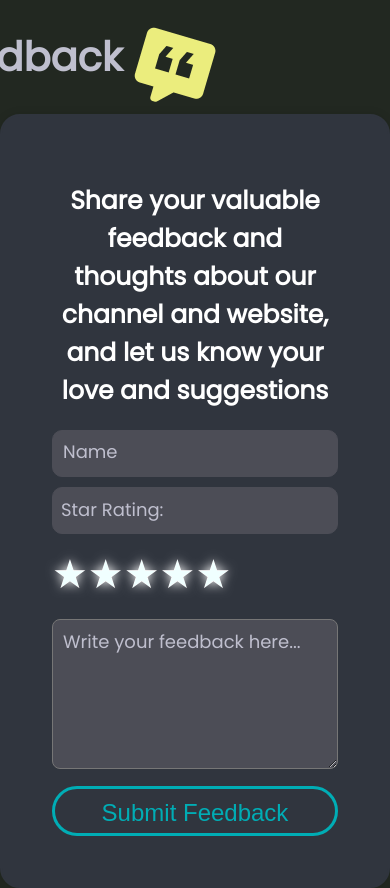
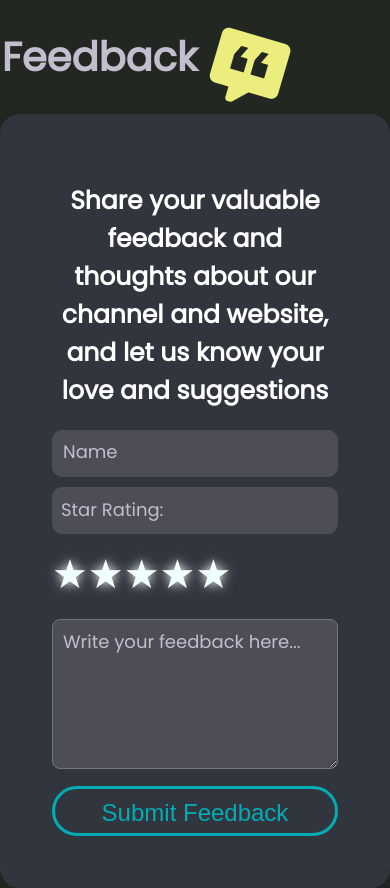
Before and after one commit to Code-With-Bhavya/My-Website, a plain HTML site: page feedback.html in a window 390 px wide. Drawn offline with Linux system fonts and the light colour scheme.

Commit message:
Update feedback.html

```diff
--- a/feedback.html
+++ b/feedback.html
@@ -163,6 +163,11 @@
             font-size: large;
             color: #BFBFCE;
         }
+        @media (max-width: 800px) {
+            #feedbacktitle{
+                margin-left: 150px;
+            }
+        }
     </style>
 </head>
 
```
